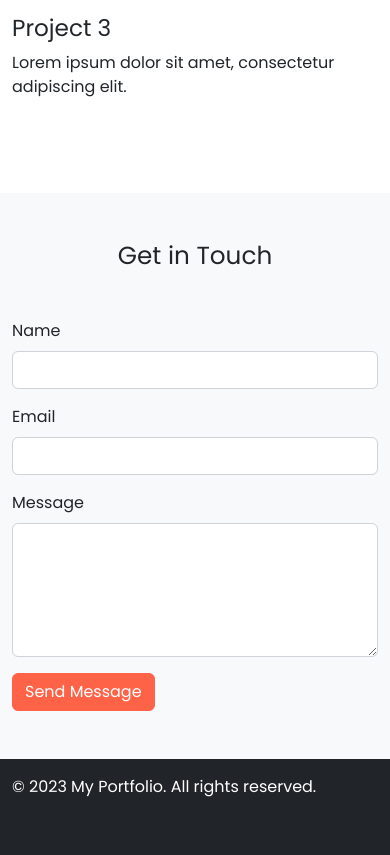
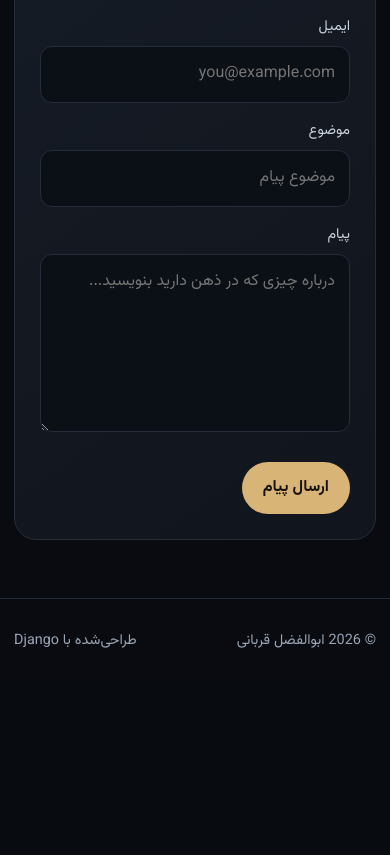
Before and after one commit to aghorbani84/django-portfolio, a Django app: page / in a window 390 px wide. Shown: the part 2681-3536 px from the top of the page. After the commit the page ends 3329 px from the top, so only its background shows below. Run offline with Django 5.2, Linux system fonts and the light colour scheme.

Commit message:
Build Persian RTL portfolio homepage

```diff
--- a/myprofile/templates/myprofile/home.html
+++ b/myprofile/templates/myprofile/home.html
@@ -1,176 +1,66 @@
-<!DOCTYPE html>
-<html lang="en">
-<head>
-  <meta charset="UTF-8">
-  <meta name="viewport" content="width=device-width, initial-scale=1.0">
-  <title>MySite - Home</title>
-  <link rel="stylesheet" href="https://cdn.jsdelivr.net/npm/bootstrap@5.2.3/dist/css/bootstrap.min.css">
-  <link rel="preconnect" href="https://fonts.googleapis.com">
-  <link rel="preconnect" href="https://fonts.gstatic.com" crossorigin>
-  <link href="https://fonts.googleapis.com/css2?family=Poppins:wght@400;700&display=swap" rel="stylesheet">
-  <style>
-    body {
-      font-family: 'Poppins', sans-serif;
-    }
+{% extends "myprofile/base.html" %}
+{% block title %}ابوالفضل قربانی | توسعه‌دهنده نرم‌افزار{% endblock %}
+{% block content %}
+<section class="hero">
+  <div>
+    <div class="eyebrow">توسعه‌دهنده نرم‌افزار · مهندسی وب</div>
+    <h1>ساختن تجربه‌های دیجیتالِ <span>ساده، دقیق و ماندگار.</span></h1>
+    <p class="lead">من ابوالفضل قربانی هستم؛ به طراحی و توسعه نرم‌افزارهایی علاقه دارم که در کنار ظاهر حرفه‌ای، ساختار فنی قابل اتکا و تجربه کاربری سنجیده‌ای داشته باشند.</p>
+    <div class="actions"><a class="btn primary" href="#projects">مشاهده پروژه‌ها</a><a class="btn" href="#contact">شروع گفتگو</a></div>
+  </div>
+</section>
 
-    .hero {
-      background-image: url('https://images.unsplash.com/photo-1618528225236-54eef10da6fe?q=80&w=1470&auto=format&fit=crop&ixlib=rb-4.0.3&ixid=M3wxMjA3fDB8MHxwaG90by1wYWdlfHx8fGVufDB8fHx8fA%3D%3D');
-      background-size: cover;
-      background-position: center;
-      height: 90vh;
-      display: flex;
-      align-items: center;
-      justify-content: center;
-      text-align: center;
-      color: #fff;
-    }
+<section class="section" id="about">
+  <div class="about">
+    <div class="about-mark" aria-hidden="true">A<span style="color:#edf0f5">.</span></div>
+    <div><div class="eyebrow">01 / درباره من</div><h2>علاقه‌مند به ساختن، یادگیری و حل مسئله</h2>
+      <p class="muted">تمرکز من روی مهندسی نرم‌افزار، توسعه وب و ساخت ابزارهای کاربردی است. این وب‌سایت فضایی برای معرفی مسیر یادگیری، تجربه‌ها و پروژه‌هایی است که به‌مرور تکمیل می‌شوند.</p>
+      <p class="muted">اطلاعات این صفحه از پنل مدیریت قابل ویرایش است؛ بنابراین می‌توانم بدون تغییر کد، پروژه‌ها و سوابق واقعی را اضافه یا به‌روزرسانی کنم.</p>
+    </div>
+  </div>
+</section>
 
-    .hero h1 {
-      font-size: 4rem;
-      font-weight: 700;
-      text-shadow: 2px 2px 4px rgba(0, 0, 0, 0.5);
-    }
+<section class="section" id="projects">
+  <div class="section-head"><div><div class="eyebrow">02 / منتخب کارها</div><h2>پروژه‌ها</h2></div><span class="muted">کارهایی که ساخته‌ام یا روی آن‌ها کار می‌کنم</span></div>
+  <div class="grid">
+    {% for project in projects %}
+      <article class="card">
+        {% if project.image_url %}<img class="project-image" src="{{ project.image_url }}" alt="{{ project.title }}" loading="lazy">{% endif %}
+        <h3>{{ project.title }}</h3><p>{{ project.summary }}</p>
+        {% if project.description %}<p>{{ project.description|linebreaksbr }}</p>{% endif %}
+        {% if project.technologies %}<div>{% for tech in project.technologies.split %}<span class="tag">{{ tech|cut:"," }}</span>{% endfor %}</div>{% endif %}
+        <div class="actions">
+          {% if project.repository_url %}<a class="text-link" href="{{ project.repository_url }}" target="_blank" rel="noopener noreferrer">مشاهده کد ↗</a>{% endif %}
+          {% if project.live_url %}<a class="text-link" href="{{ project.live_url }}" target="_blank" rel="noopener noreferrer">نسخه آنلاین ↗</a>{% endif %}
+        </div>
+      </article>
+    {% empty %}<div class="empty">پروژه‌ها در حال آماده‌سازی هستند. به‌زودی این بخش با نمونه‌کارهای واقعی تکمیل می‌شود.</div>{% endfor %}
+  </div>
+</section>
 
-    .hero p {
-      font-size: 1.5rem;
-      text-shadow: 1px 1px 2px rgba(0, 0, 0, 0.5);
-    }
+<section class="section" id="experience">
+  <div class="section-head"><div><div class="eyebrow">03 / مسیر حرفه‌ای</div><h2>تجربه و فعالیت‌ها</h2></div></div>
+  <div class="timeline">
+    {% for item in experiences %}
+      <article class="timeline-item"><h3>{{ item.title }}</h3><div class="muted">{{ item.company }} · {{ item.start_date|date:"Y/m" }} — {% if item.end_date %}{{ item.end_date|date:"Y/m" }}{% else %}اکنون{% endif %}</div>{% if item.description %}<p class="muted">{{ item.description|linebreaksbr }}</p>{% endif %}</article>
+    {% empty %}<div class="empty">سوابق حرفه‌ای پس از ثبت اطلاعات معتبر در پنل مدیریت اینجا نمایش داده می‌شوند.</div>{% endfor %}
+  </div>
+</section>
 
-    .btn-primary {
-      background-color: #ff6347;
-      border-color: #ff6347;
-    }
-
-    .btn-primary:hover {
-      background-color: #ff4d27;
-      border-color: #ff4d27;
-    }
-
-    .section-heading {
-      font-weight: 700;
-      margin-bottom: 2rem;
-    }
-    .portfolio-item {
-      margin-bottom: 30px;
-    }
-
-    .portfolio-item img {
-      max-width: 100%;
-      border-radius: 10px;
-      transition: transform 0.3s ease;
-    }
-
-    .portfolio-item:hover img {
-      transform: scale(1.05);
-    }
-  </style>
-</head>
-<body>
-    <nav class="navbar navbar-expand-lg navbar-dark bg-dark fixed-top">
-      <div class="container">
-        <a class="navbar-brand" href="#">My Portfolio</a>
-        <button class="navbar-toggler" type="button" data-bs-toggle="collapse" data-bs-target="#navbarNav" aria-controls="navbarNav" aria-expanded="false" aria-label="Toggle navigation">
-          <span class="navbar-toggler-icon"></span>
-        </button>
-        <div class="collapse navbar-collapse" id="navbarNav">
-          <ul class="navbar-nav ms-auto">
-            <li class="nav-item">
-              <a class="nav-link" href="#">Home</a>
-            </li>
-            <li class="nav-item">
-              <a class="nav-link" href="#about">About</a>
-            </li>
-            <li class="nav-item">
-              <a class="nav-link" href="#portfolio">Portfolio</a>
-            </li>
-            <li class="nav-item">
-              <a class="nav-link" href="#contact">Contact</a>
-            </li>
-          </ul>
+<section class="section" id="contact">
+  <div class="section-head"><div><div class="eyebrow">04 / ارتباط</div><h2>درباره ایده‌ات صحبت کنیم؟</h2></div><p class="muted">پیامت را بفرست؛ در پنل مدیریت دریافت و بررسی می‌شود.</p></div>
+  <form method="post" class="card">
+    {% csrf_token %}
+    <div class="form-grid">
+      {% for field in contact_form %}
+        <div class="field {% if field.name == 'message' %}full{% endif %}">
+          <label for="{{ field.id_for_label }}">{{ field.label }}</label>
+          {{ field }}
+          {% if field.errors %}{{ field.errors }}{% endif %}
         </div>
-      </div>
-    </nav>
-
-    <div class="hero">
-      <div class="container">
-        <h1>Welcome to My Portfolio</h1>
-        <p>Explore my creative works and experience.</p>
-      </div>
+      {% endfor %}
     </div>
-
-    <div class="container py-5" id="about">
-      <div class="row align-items-center">
-        <div class="col-lg-6">
-          <img src="https://images.unsplash.com/photo-1556139930-c23fa4a4f934?w=500&auto=format&fit=crop&q=60&ixlib=rb-4.0.3&ixid=M3wxMjA3fDB8MHxzZWFyY2h8OTl8fGRhcmslMjBiYWNrZ3JvdW5kfGVufDB8fDB8fHww" alt="About Me" class="img-fluid rounded">
-        </div>
-        <div class="col-lg-6">
-          <h2>About Me</h2>
-          <p>Lorem ipsum dolor sit amet, consectetur adipiscing elit. Sed euismod magna a libero facilisis, vel tincidunt nisi bibendum. Vestibulum ante ipsum primis in faucibus orci luctus et ultrices posuere cubilia curae; Donec a efficitur mauris.</p>
-          <p>Fusce vel tortor at augue bibendum euismod. Morbi vitae nulla libero. Sed vel nisi at nunc tincidunt placerat. Suspendisse potenti. Nullam sed dui ac ipsum imperdiet finibus.</p>
-        </div>
-      </div>
-    </div>
-
-    <div class="container py-5" id="portfolio">
-      <h2 class="text-center mb-5">My Portfolio</h2>
-      <div class="row">
-        <div class="col-lg-4 col-md-6 portfolio-item">
-          <img src="https://images.unsplash.com/photo-1477132394330-d2376dc4c091?q=80&w=1611&auto=format&fit=crop&ixlib=rb-4.0.3&ixid=M3wxMjA3fDB8MHxwaG90by1wYWdlfHx8fGVufDB8fHx8fA%3D%3D" alt="Project 1" class="img-fluid">
-          <h3 class="mt-3">Project 1</h3>
-          <p>Lorem ipsum dolor sit amet, consectetur adipiscing elit.</p>
-        </div>
-        <div class="col-lg-4 col-md-6 portfolio-item">
-          <img src="https://example.com/project-2.jpg" alt="Project 2" class="img-fluid">
-          <h3 class="mt-3">Project 2</h3>
-          <p>Lorem ipsum dolor sit amet, consectetur adipiscing elit.</p>
-        </div>
-        <div class="col-lg-4 col-md-6 portfolio-item">
-          <img src="https://example.com/project-3.jpg" alt="Project 3" class="img-fluid">
-          <h3 class="mt-3">Project 3</h3>
-          <p>Lorem ipsum dolor sit amet, consectetur adipiscing elit.</p>
-        </div>
-      </div>
-    </div>
-
-    <div class="container py-5 bg-light" id="contact">
-      <h2 class="text-center mb-5">Get in Touch</h2>
-      <div class="row justify-content-center">
-        <div class="col-lg-6">
-          <form>
-            <div class="mb-3">
-              <label for="name" class="form-label">Name</label>
-              <input type="text" class="form-control" id="name" required>
-            </div>
-            <div class="mb-3">
-              <label for="email" class="form-label">Email</label>
-              <input type="email" class="form-control" id="email" required>
-            </div>
-            <div class="mb-3">
-              <label for="message" class="form-label">Message</label>
-              <textarea class="form-control" id="message" rows="5" required></textarea>
-            </div>
-            <button type="submit" class="btn btn-primary">Send Message</button>
-          </form>
-        </div>
-      </div>
-    </div>
-
-    <footer class="bg-dark text-white py-3">
-      <div class="container">
-        <div class="row">
-          <div class="col-md-6">
-            <p>&copy; 2023 My Portfolio. All rights reserved.</p>
-          </div>
-          <div class="col-md-6 text-end">
-            <a href="#" class="text-white me-3"><i class="bi bi-facebook"></i></a>
-            <a href="#" class="text-white me-3"><i class="bi bi-twitter"></i></a>
-            <a href="#" class="text-white me-3"><i class="bi bi-instagram"></i></a>
-            <a href="#" class="text-white"><i class="bi bi-linkedin"></i></a>
-          </div>
-        </div>
-      </div>
-    </footer>
-
-    <script src="https://cdn.jsdelivr.net/npm/bootstrap@5.2.3/dist/js/bootstrap.bundle.min.js"></script>
-  </body>
-  </html>
+    <div class="actions"><button class="btn primary" type="submit">ارسال پیام</button></div>
+  </form>
+</section>
+{% endblock %}
```
